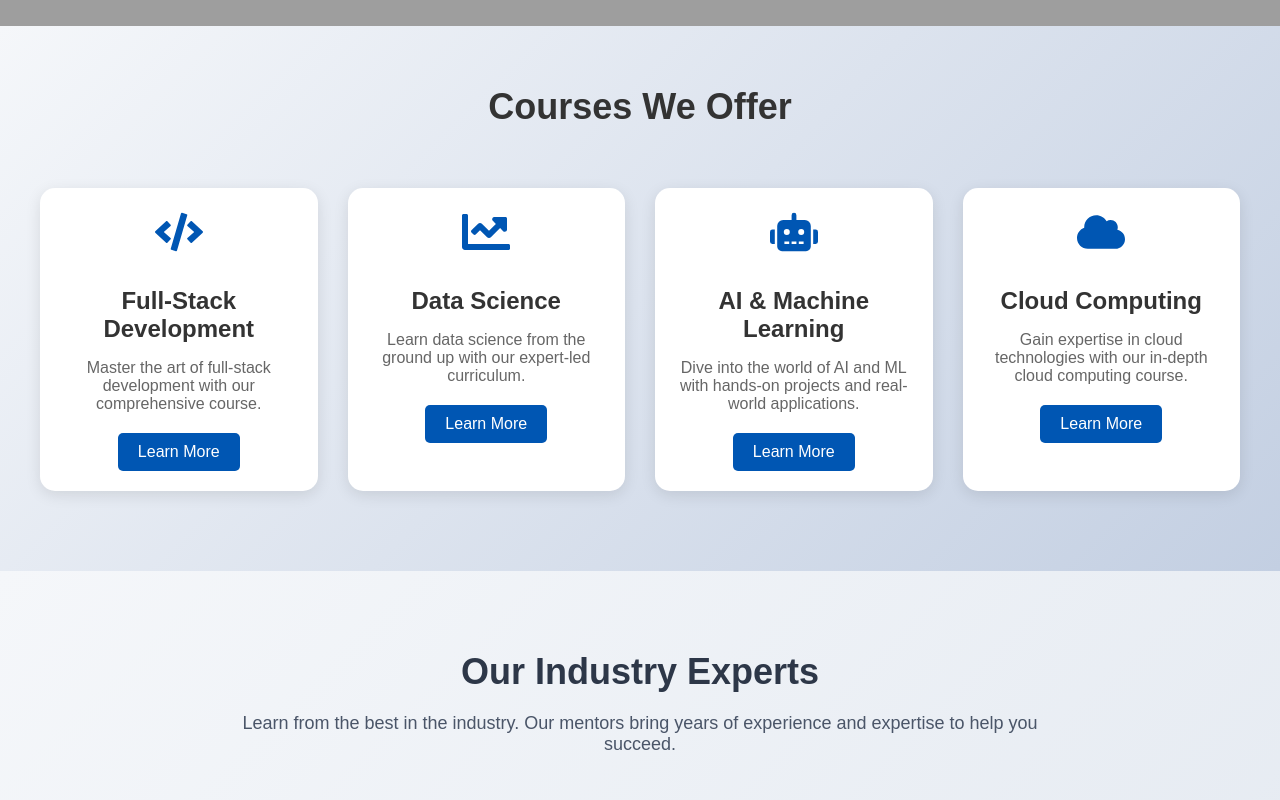
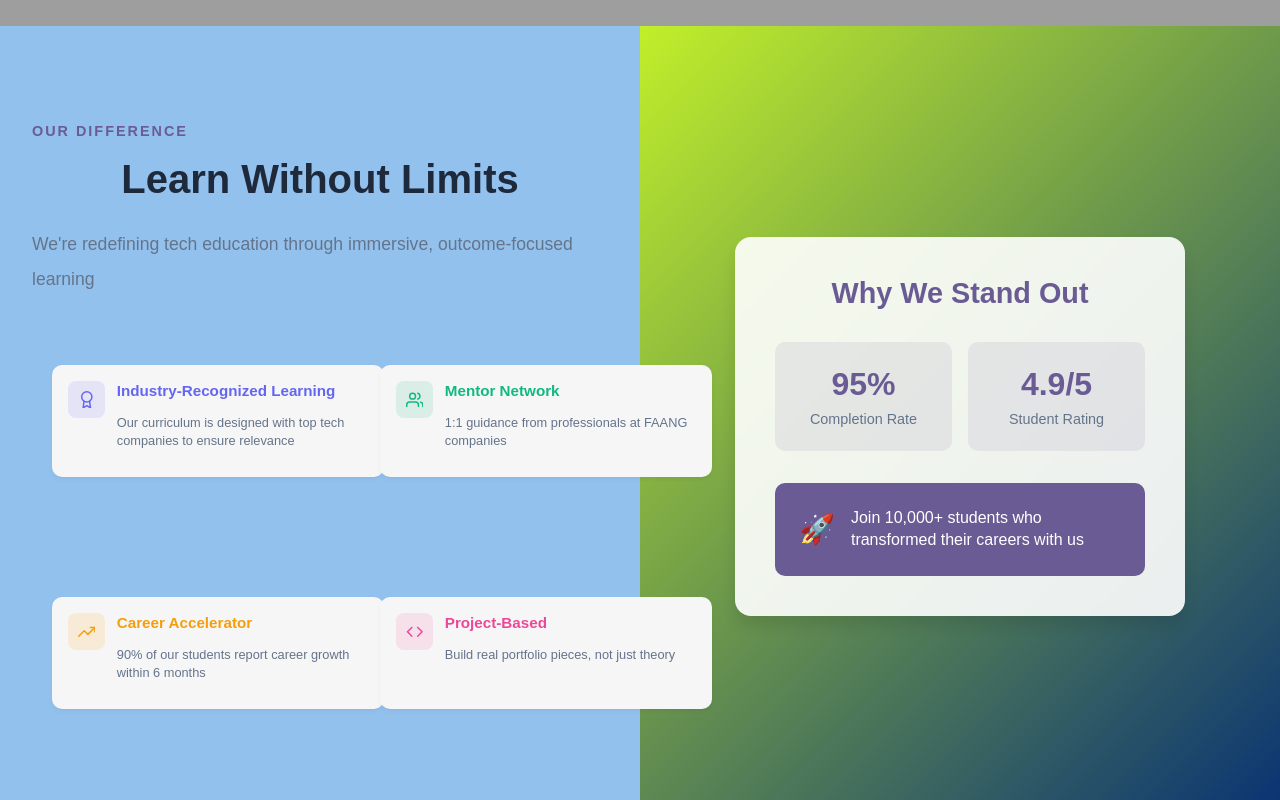
Before and after one commit to babludangi6266/LearnWithUs2, a React (Create React App) app: page / in a window 1280 px wide. Shown: the part 580-1380 px from the top of the page. Built offline with nearby package versions, Linux system fonts and the light colour scheme; grey boxes are pictures that could not be loaded.

Commit message:
WhyChoseUs

```diff
--- a/src/pages/HomePage.js
+++ b/src/pages/HomePage.js
@@ -11,6 +11,7 @@ import CoursesSection from './CoursesSection';
 import '../styles/main.css';
 import PartnerSection from './PartnerSection';
 import Footer from './Footer';
+import WhyChooseUsSection from './WhyChooseUsSection ';
 
 
 const HomePage = () => {
@@ -109,6 +110,7 @@ const HomePage = () => {
             <button className="btn-home" onClick={handleGetStarted}>Get Started</button>
           </animated.div>
           </section>
+          <WhyChooseUsSection/>
           <CoursesSection />
 
         <PartnerSection />
--- /dev/null
+++ b/src/pages/WhyChooseUsSection .js
@@ -0,0 +1,118 @@
+import React from 'react';
+import "../styles/WhyChooseUsSection.css";
+import { FiAward, FiUsers, FiTrendingUp, FiCode } from 'react-icons/fi';
+import { motion } from 'framer-motion';
+
+const WhyChooseUsSection = () => {
+  const features = [
+    {
+      icon: <FiAward className="feature-icon" />,
+      title: "Industry-Recognized Learning",
+      description: "Our curriculum is designed with top tech companies to ensure relevance",
+      color: "#6366F1"
+    },
+    {
+      icon: <FiUsers className="feature-icon" />,
+      title: "Mentor Network",
+      description: "1:1 guidance from professionals at FAANG companies",
+      color: "#10B981"
+    },
+    {
+      icon: <FiTrendingUp className="feature-icon" />,
+      title: "Career Accelerator",
+      description: "90% of our students report career growth within 6 months",
+      color: "#F59E0B"
+    },
+    {
+      icon: <FiCode className="feature-icon" />,
+      title: "Project-Based",
+      description: "Build real portfolio pieces, not just theory",
+      color: "#EC4899"
+    }
+  ];
+
+  return (
+    <div className="why-choose-us-container">
+      {/* Left Section */}
+      <div className="left-section">
+        <div className="content-wrapper">
+          <div className="section-header">
+            <motion.span
+              className="section-subtitle"
+              initial={{ opacity: 0, y: 20 }}
+              whileInView={{ opacity: 1, y: 0 }}
+              transition={{ duration: 0.5 }}
+            >
+              OUR DIFFERENCE
+            </motion.span>
+            <motion.h2
+              initial={{ opacity: 0, y: 20 }}
+              whileInView={{ opacity: 1, y: 0 }}
+              transition={{ duration: 0.5, delay: 0.1 }}
+            >
+              Learn Without Limits
+            </motion.h2>
+            <motion.p
+              initial={{ opacity: 0, y: 20 }}
+              whileInView={{ opacity: 1, y: 0 }}
+              transition={{ duration: 0.5, delay: 0.2 }}
+            >
+              We're redefining tech education through immersive, outcome-focused learning
+            </motion.p>
+          </div>
+
+          <div className="features-container">
+  {features.map((feature, index) => (
+    <motion.div
+      className="feature-card"
+      key={index}
+      initial={{ opacity: 0, y: 20 }}
+      whileInView={{ opacity: 1, y: 0 }}
+      transition={{ duration: 0.5, delay: index * 0.1 }}
+      whileHover={{ scale: 1.02 }}
+    >
+      <div className="icon-wrapper" style={{ backgroundColor: `${feature.color}20` }}>
+        {React.cloneElement(feature.icon, { style: { color: feature.color, fontSize: '1.1rem' } })}
+      </div>
+      <div>
+        <h3 style={{ color: feature.color, fontSize: '0.95rem' }}>{feature.title}</h3>
+        <p style={{ fontSize: '0.8rem' }}>{feature.description}</p>
+      </div>
+    </motion.div>
+  ))}
+</div>
+        </div>
+      </div>
+
+      {/* Right Section */}
+      <div className="right-section">
+        <div className="right-content">
+          <motion.div
+            className="stats-card"
+            initial={{ opacity: 0, scale: 0.9 }}
+            whileInView={{ opacity: 1, scale: 1 }}
+            transition={{ duration: 0.6 }}
+          >
+            <h3>Why We Stand Out</h3>
+            <div className="stats-grid">
+              <div className="stat-item">
+                <div className="stat-value">95%</div>
+                <div className="stat-label">Completion Rate</div>
+              </div>
+              <div className="stat-item">
+                <div className="stat-value">4.9/5</div>
+                <div className="stat-label">Student Rating</div>
+              </div>
+            </div>
+            <div className="cta-card">
+              <div className="emoji">🚀</div>
+              <p>Join 10,000+ students who transformed their careers with us</p>
+            </div>
+          </motion.div>
+        </div>
+      </div>
+    </div>
+  );
+};
+
+export default WhyChooseUsSection;
--- /dev/null
+++ b/src/styles/WhyChooseUsSection.css
@@ -0,0 +1,187 @@
+.why-choose-us-container {
+    display: flex;
+    width: 100%;
+    min-height: 100vh;
+  }
+
+  .left-section {
+    flex: 1;
+    background: #93c1ee;
+    padding: 4rem 2rem;
+    display: flex;
+    align-items: center;
+  }
+
+  .right-section {
+    flex: 1;
+    background: linear-gradient(135deg, #c1ef2a 0%, #083174 100%);
+    display: flex;
+    align-items: center;
+    justify-content: center;
+    padding: 2rem;
+  }
+
+  .content-wrapper {
+    max-width: 600px;
+    margin: 0 auto;
+    width: 100%;
+  }
+
+  .section-header {
+    margin-bottom: 3rem;
+  }
+
+  .section-subtitle {
+    display: block;
+    font-size: 0.9rem;
+    letter-spacing: 2px;
+    color: #6B5B95;
+    margin-bottom: 1rem;
+    text-transform: uppercase;
+    font-weight: 600;
+  }
+
+  .section-header h2 {
+    font-size: 2.5rem;
+    color: #1e293b;
+    margin-bottom: 1.5rem;
+    line-height: 1.2;
+  }
+
+  .section-header p {
+    color: #64748b;
+    font-size: 1.1rem;
+    line-height: 2;
+  }
+
+  .features-container {
+    display: grid;
+    grid-template-columns: repeat(auto-fit, minmax(220px, 2fr));
+    gap: 5rem;
+  }
+
+  .feature-card {
+    background: rgb(247, 246, 246);
+  border-radius: 10px;
+  padding: 1rem;
+  box-shadow: 0 2px 4px rgba(0,0,0,0.05);
+  display: flex;
+  gap: 0.75rem;
+  align-items: flex-start;
+  transition: all 0.3s ease;
+  height: 80px;
+  }
+
+  .feature-card h3 {
+    font-size: 4rem;
+  margin-bottom: 0.3rem;
+  line-height: 1.3;
+  }
+
+  .feature-card p {
+    color: #64748b;
+    font-size: 0.85rem; /* Reduced from 0.95rem */
+    line-height: 1.4;
+  }
+
+  .icon-wrapper {
+    padding: 0.6rem;
+  border-radius: 8px;
+  display: flex;
+  }
+
+  .feature-icon {
+    font-size: 1.2rem;
+  }
+
+  .right-content {
+    width: 100%;
+    max-width: 450px;
+  }
+
+  .stats-card {
+    background: rgba(255,255,255,0.9);
+    border-radius: 16px;
+    padding: 2.5rem;
+    box-shadow: 0 10px 15px rgba(0,0,0,0.1);
+    backdrop-filter: blur(5px);
+  }
+
+  .stats-card h3 {
+    color: #6B5B95;
+    font-size: 1.8rem;
+    text-align: center;
+    margin-bottom: 2rem;
+  }
+
+  .stats-grid {
+    display: flex;
+    justify-content: space-between;
+    gap: 1rem;
+    margin-bottom: 2rem;
+  }
+
+  .stat-item {
+    background: rgba(107, 91, 149, 0.1);
+    border-radius: 10px;
+    padding: 1.5rem;
+    text-align: center;
+    flex: 1;
+  }
+
+  .stat-value {
+    font-size: 2rem;
+    font-weight: 700;
+    color: #6B5B95;
+    margin-bottom: 0.5rem;
+  }
+
+  .stat-label {
+    color: #64748b;
+    font-size: 0.9rem;
+  }
+
+  .cta-card {
+    background: #6B5B95;
+    color: white;
+    border-radius: 10px;
+    padding: 1.5rem;
+    display: flex;
+    align-items: center;
+    gap: 1rem;
+  }
+
+  .emoji {
+    font-size: 1.8rem;
+  }
+
+  .cta-card p {
+    margin: 0;
+    font-size: 1rem;
+    line-height: 1.4;
+  }
+
+  /* Responsive styles */
+  @media (max-width: 1024px) {
+    .why-choose-us-container {
+      flex-direction: column;
+    }
+
+    .left-section, .right-section {
+      padding: 4rem 1.5rem;
+    }
+
+    .right-section {
+      min-height: 500px;
+    }
+  }
+
+  @media (max-width: 768px) {
+    .section-header h2 {
+      font-size: 2rem;
+    }
+
+    .features-container {
+      grid-template-columns: 1fr;
+    }
+  }
```
